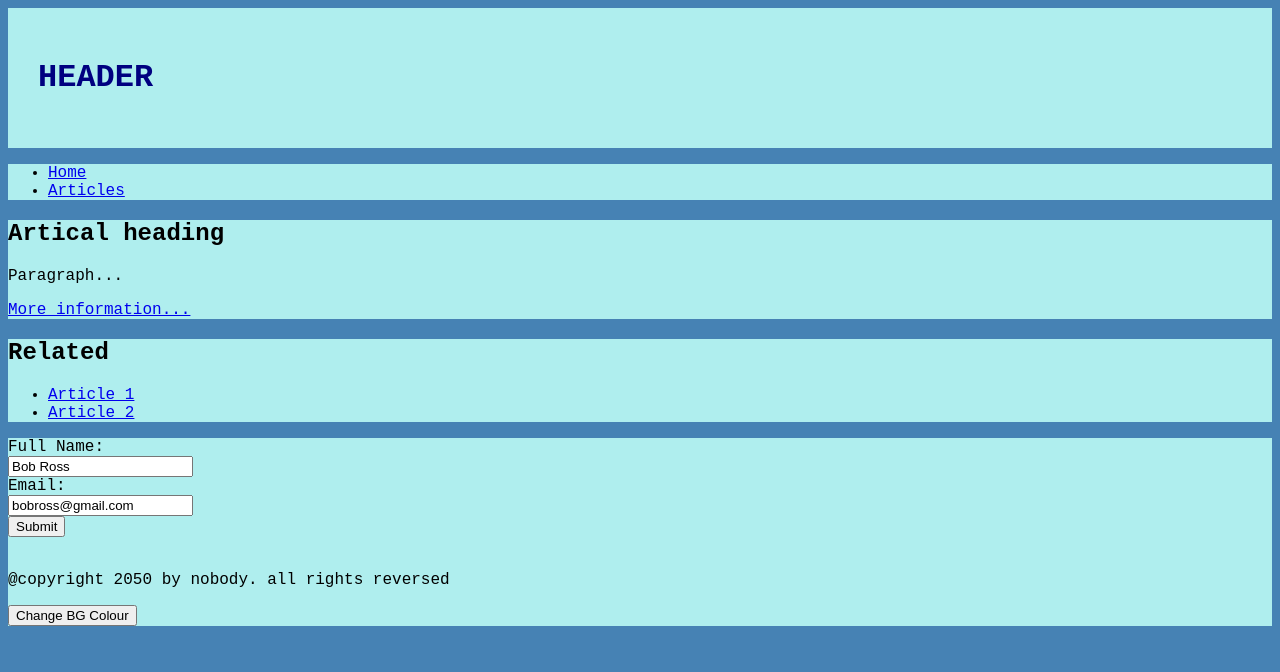
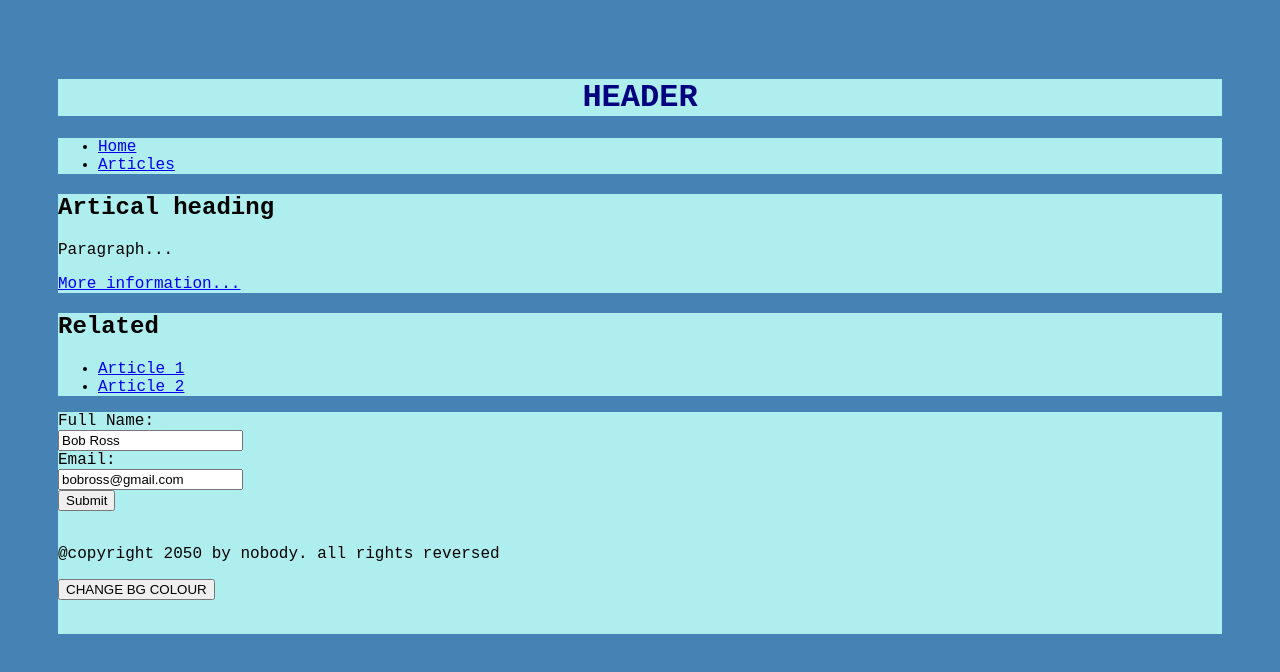
Before and after one commit to angadvad/Projects, a plain HTML site: page htmltest/helloworld.html in a window 1280 px wide. Drawn offline with Linux system fonts and the light colour scheme.

Commit message:
13/7/22 2

```diff
--- a/htmltest/helloworld.html
+++ b/htmltest/helloworld.html
@@ -42,7 +42,8 @@
         <br>
         <p>@copyright 2050 by nobody. all rights reversed</p>
 
-        <button id="genNew">Change BG Colour</button>
+        <button id="butt">CHANGE BG COLOUR</button>
+        <p><br></p>
 
     </footer>
 
--- a/htmltest/script.js
+++ b/htmltest/script.js
@@ -32,4 +32,4 @@ function randoBg () {
     color.innerHTML = "#" + randomColor;
 }
 
-genNew.addEventListener("click", randoBg);
+butt.addEventListener("click", randoBg);
--- a/htmltest/style.css
+++ b/htmltest/style.css
@@ -1,12 +1,13 @@
 body {
     font-family:'Courier New', Courier, monospace;
     background:steelblue;
+    padding: 50px;
 }
 
 header {
     background:paleturquoise;
     color:navy;
-    padding: 30px;
+    text-align: center;
 }
 
 nav {
```
